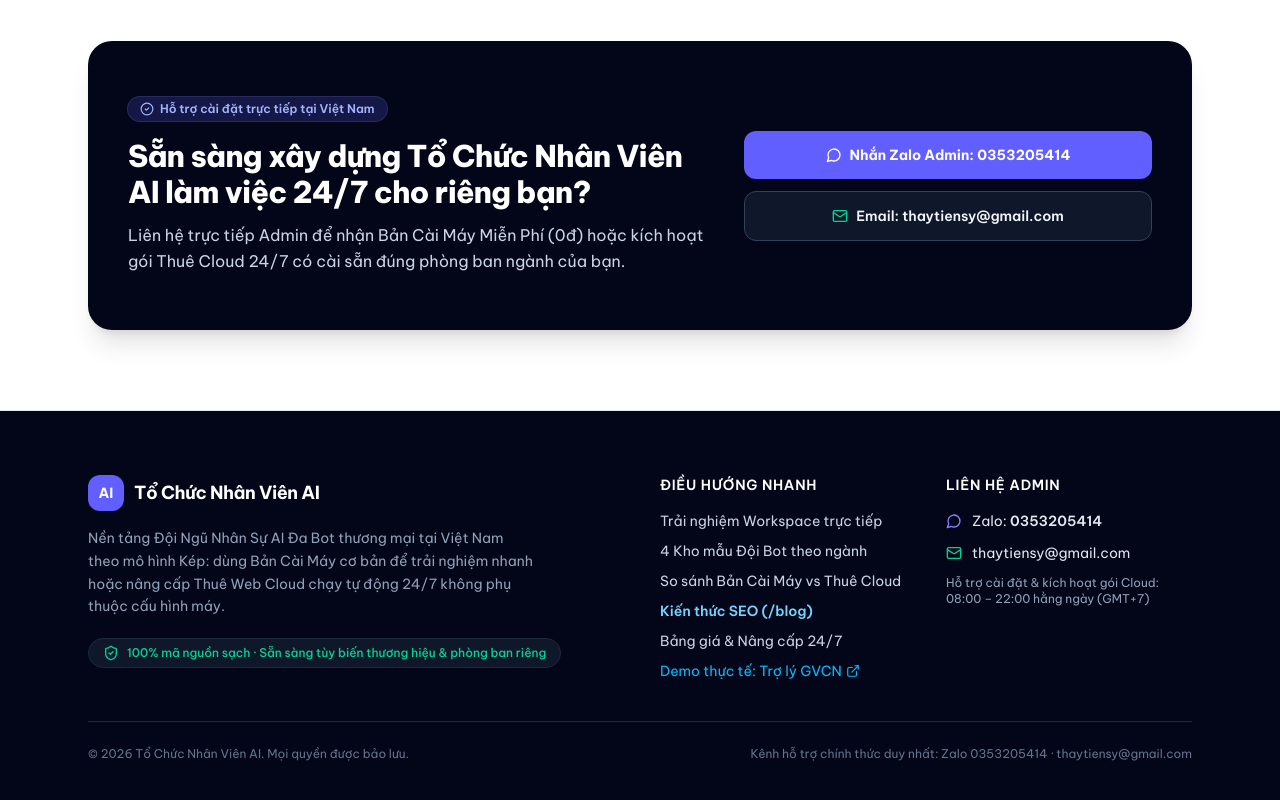
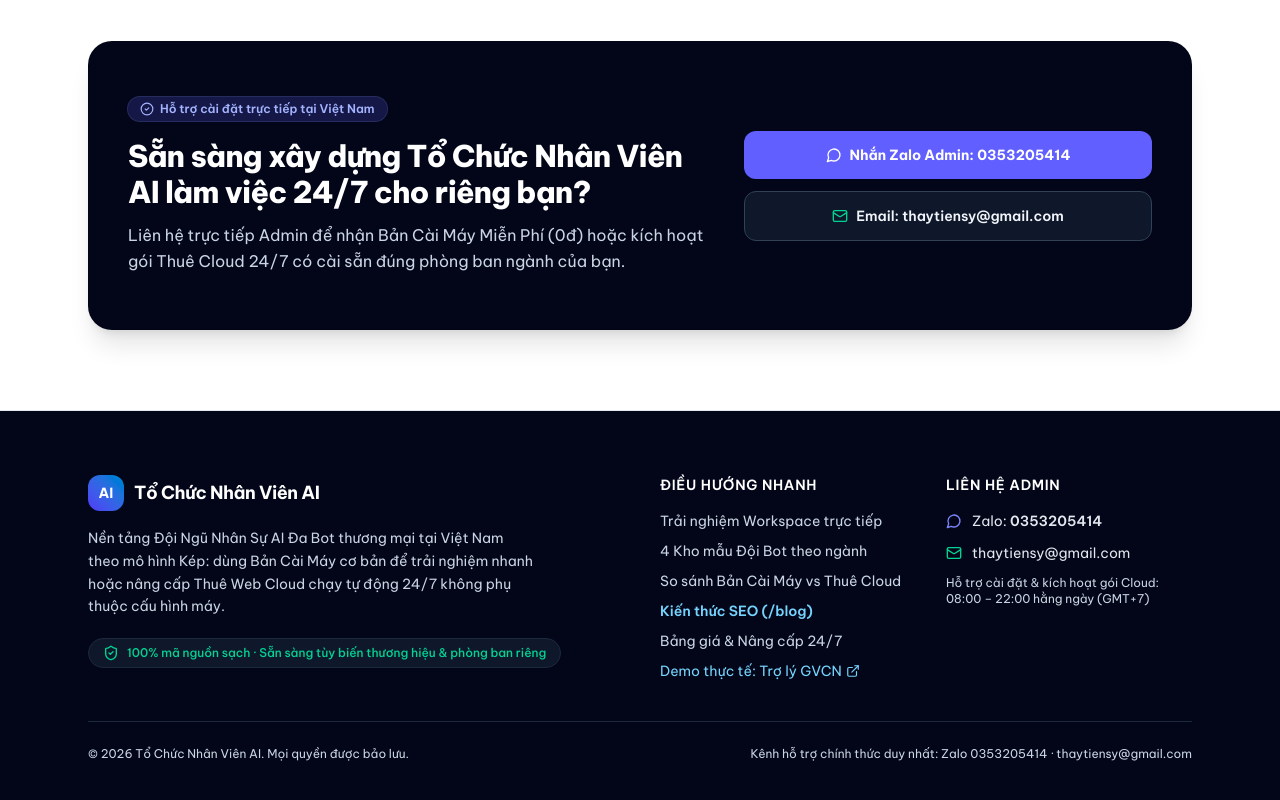
Before and after one commit to thaytiensy/bigman-ai-workspace, a Next.js app: page / in a window 1280 px wide. Shown: the part 9792-10592 px from the top of the page. Built offline with nearby package versions, Linux system fonts and the light colour scheme; no server answers.

Commit message:
fix(a11y): raise footer bottom bar text contrast to hit 100 accessibility

```diff
--- a/src/components/Footer.tsx
+++ b/src/components/Footer.tsx
@@ -9,14 +9,17 @@ export function Footer() {
         <div className="grid gap-10 md:grid-cols-2 lg:grid-cols-4">
           <div className="lg:col-span-2">
             <div className="flex items-center gap-2.5">
-              <span className="flex h-9 w-9 items-center justify-center rounded-xl bg-indigo-500 text-sm font-bold text-white">
+              <span
+                aria-hidden="true"
+                className="flex h-9 w-9 items-center justify-center rounded-xl bg-gradient-to-tr from-indigo-600 to-sky-600 text-sm font-bold text-white"
+              >
                 {BRAND_CONFIG.logoMark}
               </span>
               <span className="text-lg font-bold tracking-tight text-white">
                 {BRAND_CONFIG.name}
               </span>
             </div>
-            <p className="mt-4 max-w-md text-sm leading-relaxed text-slate-400">
+            <p className="mt-4 max-w-md text-sm leading-relaxed text-slate-300">
               Nền tảng Đội Ngũ Nhân Sự AI Đa Bot thương mại tại Việt Nam theo mô hình Kép: dùng Bản
               Cài Máy cơ bản để trải nghiệm nhanh hoặc nâng cấp Thuê Web Cloud chạy tự động 24/7
               không phụ thuộc cấu hình máy.
@@ -65,7 +68,7 @@ export function Footer() {
                   href={BRAND_CONFIG.liveDemos.gvcnApp.url}
                   target="_blank"
                   rel="noopener noreferrer"
-                  className="inline-flex items-center gap-1 text-sky-400 transition-colors hover:text-sky-300"
+                  className="inline-flex items-center gap-1 text-sky-300 transition-colors hover:text-sky-200"
                 >
                   Demo thực tế: {BRAND_CONFIG.liveDemos.gvcnApp.name}
                   <ExternalLink className="h-3.5 w-3.5" />
@@ -101,14 +104,14 @@ export function Footer() {
                   <span>{BRAND_CONFIG.contact.email}</span>
                 </a>
               </li>
-              <li className="text-xs text-slate-400">
+              <li className="text-xs text-slate-300">
                 Hỗ trợ cài đặt &amp; kích hoạt gói Cloud: {BRAND_CONFIG.contact.workingHours}
               </li>
             </ul>
           </div>
         </div>
 
-        <div className="mt-10 flex flex-col items-start justify-between gap-3 border-t border-slate-800 pt-6 text-xs text-slate-500 sm:flex-row sm:items-center">
+        <div className="mt-10 flex flex-col items-start justify-between gap-3 border-t border-slate-800 pt-6 text-xs text-slate-300 sm:flex-row sm:items-center">
           <p>
             © {new Date().getFullYear()} {BRAND_CONFIG.name}. Mọi quyền được bảo lưu.
           </p>
```
